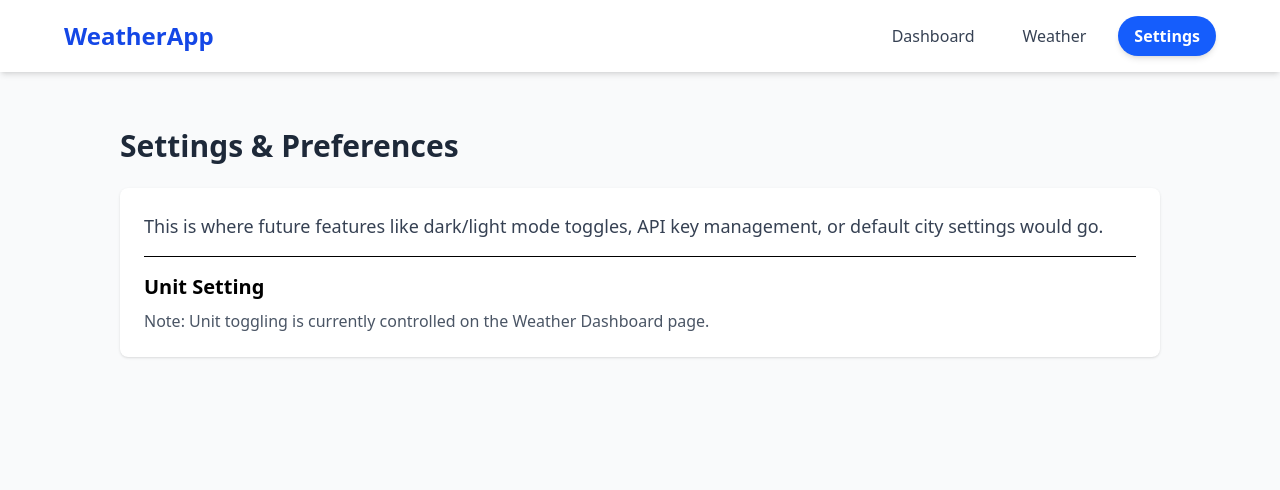
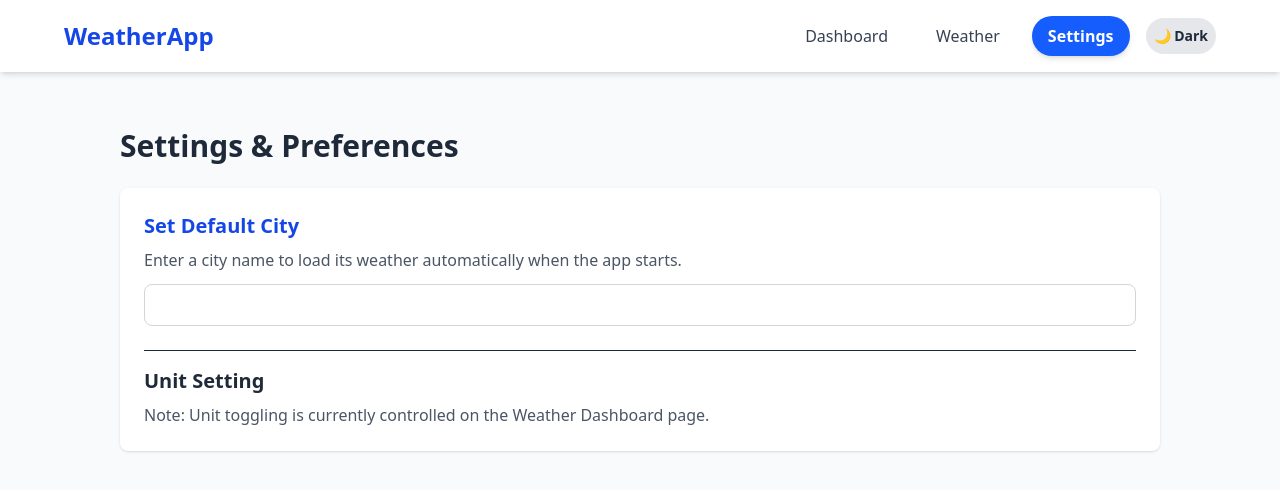
Before and after one commit to Robson-Ali/weather-dashboard, a React (Vite) app: page /settings in a window 1280 px wide. Shown: the top 490 px of the page. Built offline with nearby package versions, Linux system fonts and the light colour scheme.

Commit message:
Implement Default City Setting and Theme Customization

```diff
--- /dev/null
+++ b/src/context/ThemeContext.jsx
@@ -0,0 +1,33 @@
+import React, { createContext, useState, useContext, useEffect } from 'react';
+
+// 1. Create the Context object
+const ThemeContext = createContext();
+
+// 2. Custom hook for easy access
+export const useTheme = () => useContext(ThemeContext);
+
+// 3. Provider Component
+export const ThemeProvider = ({ children }) => {
+  // Get theme preference from local storage or default to 'light'
+  const [theme, setTheme] = useState(
+    () => localStorage.getItem('theme') || 'light'
+  );
+
+  // Effect to save the theme preference to local storage whenever it changes
+  useEffect(() => {
+    localStorage.setItem('theme', theme);
+  }, [theme]);
+
+  // Function to toggle between 'light' and 'dark'
+  const toggleTheme = () => {
+    setTheme((prevTheme) => (prevTheme === 'light' ? 'dark' : 'light'));
+  };
+
+  const value = { theme, toggleTheme };
+
+  return (
+    <ThemeContext.Provider value={value}>
+      {children}
+    </ThemeContext.Provider>
+  );
+};
--- a/src/pages/Layout.jsx
+++ b/src/pages/Layout.jsx
@@ -1,38 +1,65 @@
 import React from 'react';
 import { NavLink } from 'react-router-dom';
+import { useTheme } from '../context/ThemeContext'; // 🛑 NEW IMPORT
 
 export default function Layout({ children }) {
-  // Determine if the background should be the gradient or plain white
+  const { theme, toggleTheme } = useTheme(); // 🛑 USE CONTEXT
+
+  // Use 'dark' class for Tailwind CSS dark mode utilities
+  const themeClass = theme === 'dark' ? 'dark' : '';
+
+  // Determine if the background should be the gradient or plain color
   const isDashboard = window.location.pathname === '/';
 
-  // Use NavLink for automatic active styling
+  // Base classes for the main div
+  const baseClasses = `min-h-screen ${themeClass}`;
+
+  // Conditional background based on page and theme
+  const backgroundClasses =
+    isDashboard && theme === 'light'
+      ? 'bg-gradient-to-b from-blue-100 to-white'
+      : theme === 'dark'
+      ? 'bg-gray-900 text-gray-100' // Dark mode background
+      : 'bg-gray-50'; // Light mode background for sub-pages
+
   const linkClasses = ({ isActive }) =>
     `py-2 px-4 rounded-full transition duration-150 ease-in-out ${
       isActive
         ? 'bg-blue-600 text-white font-bold shadow-md'
-        : 'text-gray-700 hover:bg-gray-200'
+        : theme === 'dark'
+        ? 'text-gray-300 hover:bg-gray-700' // Dark mode nav text
+        : 'text-gray-700 hover:bg-gray-200' // Light mode nav text
     }`;
 
   return (
-    <div className={`min-h-screen ${isDashboard ? 'bg-gradient-to-b from-blue-100 to-white' : 'bg-gray-50'}`}>
+    // 🛑 Apply classes to the outermost div
+    <div className={`${baseClasses} ${backgroundClasses}`}>
 
       {/* Navigation Bar */}
-      <nav className="bg-white shadow-md p-4 sticky top-0 z-10">
+      <nav className={`shadow-md p-4 sticky top-0 z-10 ${theme === 'dark' ? 'bg-gray-800' : 'bg-white'}`}>
         <div className="max-w-6xl mx-auto flex justify-between items-center">
-          <div className="text-2xl font-bold text-blue-700">
+
+          <div className={`text-2xl font-bold ${theme === 'dark' ? 'text-blue-400' : 'text-blue-700'}`}>
             <NavLink to="/">WeatherApp</NavLink>
           </div>
 
-          <div className="flex space-x-4">
-            <NavLink to="/" className={linkClasses} end>
-              Dashboard
-            </NavLink>
-            <NavLink to="/weather" className={linkClasses}>
-              Weather
-            </NavLink>
-            <NavLink to="/settings" className={linkClasses}>
-              Settings
-            </NavLink>
+          <div className="flex space-x-4 items-center">
+            {/* Nav Links */}
+            <NavLink to="/" className={linkClasses} end>Dashboard</NavLink>
+            <NavLink to="/weather" className={linkClasses}>Weather</NavLink>
+            <NavLink to="/settings" className={linkClasses}>Settings</NavLink>
+
+            {/* 🛑 THEME TOGGLE BUTTON */}
+            <button
+              onClick={toggleTheme}
+              className={`p-2 rounded-full text-sm font-semibold transition ${
+                theme === 'dark'
+                  ? 'bg-gray-700 text-yellow-300'
+                  : 'bg-gray-200 text-gray-800'
+              }`}
+            >
+              {theme === 'light' ? '🌙 Dark' : '☀️ Light'}
+            </button>
           </div>
         </div>
       </nav>
--- a/src/pages/SettingsPage.jsx
+++ b/src/pages/SettingsPage.jsx
@@ -1,20 +1,60 @@
-import React from 'react';
+import React, { useState } from 'react';
+import { useTheme } from '../context/ThemeContext'; // 🛑 NEW IMPORT
+
+const DEFAULT_CITY_KEY = 'wd:defaultCity';
 
 export default function SettingsPage() {
+  const { theme } = useTheme(); // 🛑 Use theme context
+  const [defaultCity, setDefaultCity] = useState(
+    localStorage.getItem(DEFAULT_CITY_KEY) || ''
+  );
+  const [message, setMessage] = useState('');
+
+  // ... handleSave function (unchanged) ...
+
+  // Conditional classes for the card background
+  const cardClasses = theme === 'dark' ? 'bg-gray-800 text-gray-200 shadow-xl' : 'bg-white text-gray-800 shadow';
+
   return (
     <div className="p-8">
       <h1 className="text-3xl font-bold text-gray-800 mb-6">Settings & Preferences</h1>
 
-      <div className="bg-white p-6 rounded-lg shadow">
-        <p className="text-lg text-gray-700">
-          This is where future features like dark/light mode toggles, API key management, or default city settings would go.
-        </p>
-        <div className="mt-4 border-t pt-4">
+      {/* 🛑 Apply theme class to the card */}
+      <div className={`p-6 rounded-lg space-y-6 ${cardClasses}`}>
+
+        {/* Default City Setting Feature */}
+        <div>
+          {/* Use conditional text color */}
+          <h3 className={`text-xl font-semibold mb-2 ${theme === 'dark' ? 'text-blue-400' : 'text-blue-700'}`}>
+            Set Default City
+          </h3>
+          <p className="text-gray-600 mb-3">
+            Enter a city name to load its weather automatically when the app starts.
+          </p>
+
+          {/* Input styling */}
+          <div className="flex gap-3">
+            <input
+              type="text"
+              // ... rest of input props ...
+              className={`flex-grow p-2 border rounded-lg ${
+                theme === 'dark' ? 'bg-gray-700 border-gray-600 text-white' : 'border-gray-300'
+              }`}
+            />
+            {/* ... button (unchanged) ... */}
+          </div>
+
+          {/* ... message (unchanged) ... */}
+        </div>
+
+        {/* Existing Unit Setting Placeholder (with border color adjusted for dark mode) */}
+        <div className={`pt-4 ${theme === 'dark' ? 'border-t border-gray-700' : 'border-t'}`}>
           <h3 className="text-xl font-semibold mb-2">Unit Setting</h3>
           <p className="text-gray-600">
             Note: Unit toggling is currently controlled on the Weather Dashboard page.
           </p>
         </div>
+
       </div>
     </div>
   );
--- a/src/pages/WeatherPage.jsx
+++ b/src/pages/WeatherPage.jsx
@@ -5,11 +5,15 @@ import ForecastCard from '../components/ForecastCard';
 import ErrorMessage from '../components/ErrorMessage';
 import { fetchWeatherByCity, fetchForecast } from '../api/weather';
 
+import { useTheme } from '../context/ThemeContext';
+
 const REFRESH_INTERVAL = 1000 * 60 * 5; // 5 minutes
 const STORAGE_KEY = 'wd:recent';
+const DEFAULT_CITY_KEY = 'wd:defaultCity'; // 🛑 NEW: Key for default city storage
 
-// This is the main Weather functionality page.
 export default function WeatherPage() {
+  const { theme } = useTheme();
+
   const [city, setCity] = useState('');
   const [units, setUnits] = useState('metric');
   const [current, setCurrent] = useState(null);
@@ -57,12 +61,20 @@ export default function WeatherPage() {
     }
   }, [units]);
 
-  // Effect 1: Auto-refresh data when units change (Uses load, city, units dependencies)
+
+  // Effect 1: INITIAL LOAD LOGIC (Checks for Default City or reloads on unit change)
   useEffect(() => {
+    // 🛑 If a city is already loaded, reload it when units change.
     if (city) {
       load(city);
+    } else {
+      // 🛑 If no city is loaded, check for a default city on initial mount.
+      const defaultCityName = localStorage.getItem(DEFAULT_CITY_KEY);
+      if (defaultCityName) {
+        load(defaultCityName);
+      }
     }
-  }, [units, load, city]);
+  }, [units, load]); // Only include units and load, excluding 'city' to avoid infinite loops when city is set by load()
 
   // Effect 2: Save recent searches to Local Storage
   useEffect(() => {
@@ -74,7 +86,7 @@ export default function WeatherPage() {
     return () => clearInterval(timerRef.current);
   }, []);
 
-  // Event Handlers
+  // Event Handlers (Unchanged)
   function handleSearch(q) {
     load(q);
   }
@@ -88,14 +100,24 @@ export default function WeatherPage() {
     load(city);
   }
 
+  // Theming Logic for local component elements (Unchanged from previous step)
+  const headerClasses = theme === 'dark'
+    ? 'bg-gray-800 text-gray-200 border-gray-700'
+    : 'bg-white text-gray-700 border-gray-100';
+
+  const titleClasses = theme === 'dark' ? 'text-gray-100' : 'text-gray-700';
+
+  const refreshButtonClasses = theme === 'dark'
+    ? 'bg-gray-700 text-gray-200 hover:bg-gray-600'
+    : 'bg-gray-200 text-gray-800 hover:bg-gray-300';
+
+
   return (
-    // We are removing the 'min-h-screen' and 'max-w-4xl' classes
-    // and letting the Layout component manage the overall page structure.
     <div className="flex flex-col gap-6">
 
-      {/* Page Title & Controls (Local to this page) */}
-      <header className="flex flex-col sm:flex-row items-center justify-between gap-4 p-4 bg-white rounded-lg shadow-sm border border-gray-100">
-        <h2 className="text-2xl font-bold text-gray-700">Live Weather Search</h2>
+      {/* Page Title & Controls */}
+      <header className={`flex flex-col sm:flex-row items-center justify-between gap-4 p-4 rounded-lg shadow-sm border ${headerClasses}`}>
+        <h2 className={`text-2xl font-bold ${titleClasses}`}>Live Weather Search</h2>
         <div className="flex items-center gap-2">
 
           {/* Unit Toggle */}
@@ -109,13 +131,14 @@ export default function WeatherPage() {
           {/* Refresh Button */}
           <button
             onClick={handleRefresh}
-            className="px-3 py-1 rounded-full bg-gray-200 text-gray-800 font-semibold text-sm hover:bg-gray-300 transition"
+            className={`px-3 py-1 rounded-full font-semibold text-sm transition ${refreshButtonClasses}`}
           >
             Refresh
           </button>
         </div>
       </header>
 
+      {/* Search Bar & Error Message */}
       <SearchBar
         onSearch={handleSearch}
         recent={recent}
@@ -128,7 +151,6 @@ export default function WeatherPage() {
       {current && <WeatherCard city={city} weather={current} units={units} />}
       {daily && <ForecastCard daily={daily} units={units} />}
 
-      {/* Removed the footer to prevent duplication if the Layout has one */}
     </div>
   );
 }
```
Also changed, not shown: src/main.jsx (+18 -13 lines).
